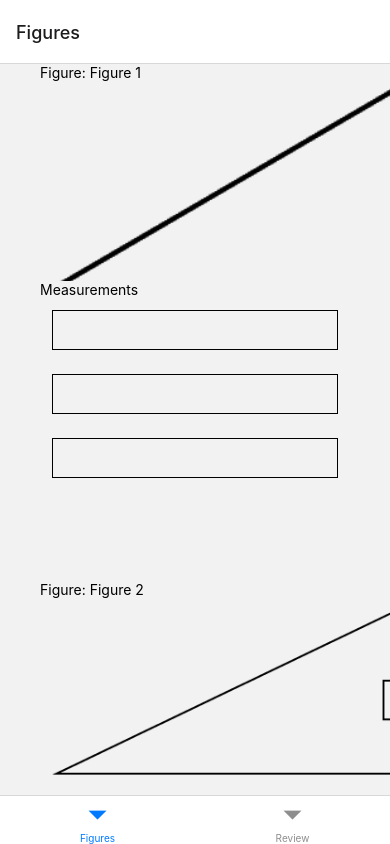
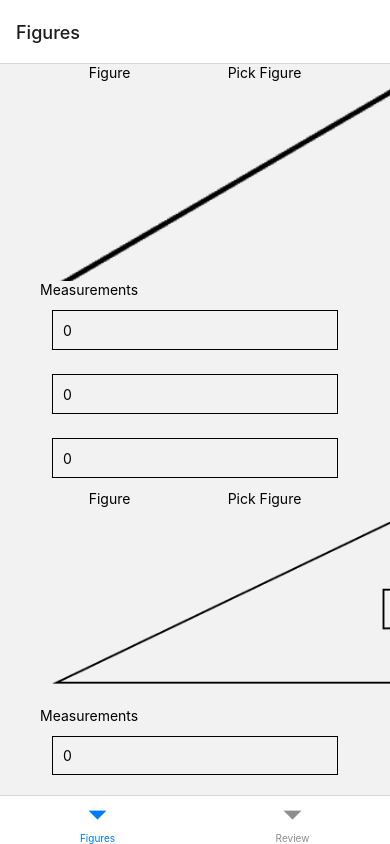
Before and after one commit to mxlopez25/FiguresExam, a React Native app: screen / in a window 390 px wide. Built offline with nearby package versions, Linux system fonts and the light colour scheme.

Commit message:
FiguresScreen update

```diff
--- a/navigation/screens/FigureScreen.tsx
+++ b/navigation/screens/FigureScreen.tsx
@@ -7,33 +7,77 @@ import {
   TextInput,
   StyleSheet,
   Dimensions,
+  Button,
+  Pressable,
 } from "react-native";
 
 const win = Dimensions.get("window");
 
 export default function FigureScreen() {
+  const [figure1a, setFigure1A] = React.useState("0"); // Figure 1 value to Calculate
+  const [figure1b, setFigure1B] = React.useState("0");
+  const [figure1c, setFigure1C] = React.useState("0");
 
-  const [figure1a, setFigure1A] = React.useState(''); // Figure 1 value to Calculate
-  const [figure1b, setFigure1B] = React.useState('');
-  const [figure1c, setFigure1C] = React.useState('');
+  const [figure2a, setFigure2A] = React.useState("0");
+  const [figure2b, setFigure2B] = React.useState("0");
+  const [figure2c, setFigure2C] = React.useState("0");
+  const [figure2d, setFigure2D] = React.useState("0");
+  const [figure2e, setFigure2E] = React.useState("0");
+  const [figure2f, setFigure2F] = React.useState("0");
+  const [figure2g, setFigure2G] = React.useState("0"); // Figure 2 value to Calculate
 
-  const [figure2a, setFigure2A] = React.useState('');
-  const [figure2b, setFigure2B] = React.useState('');
-  const [figure2c, setFigure2C] = React.useState('');
-  const [figure2d, setFigure2D] = React.useState('');
-  const [figure2e, setFigure2E] = React.useState('');
-  const [figure2f, setFigure2F] = React.useState('');
-  const [figure2g, setFigure2G] = React.useState(''); // Figure 2 value to Calculate
+  const [figure3a, setFigure3A] = React.useState("0"); // Figure 3 value to Calculate
+  const [figure3b, setFigure3B] = React.useState("0");
+  const [figure3c, setFigure3C] = React.useState("0");
+  const [figure3d, setFigure3D] = React.useState("0");
 
-  const [figure3a, setFigure3A] = React.useState(''); // Figure 3 value to Calculate
-  const [figure3b, setFigure3B] = React.useState('');
-  const [figure3c, setFigure3C] = React.useState('');
-  const [figure3d, setFigure3D] = React.useState('');
+  function ValidateNumber(value) {
+    return !isNaN(value) && value > 0;
+  }
+
+  function pythagorean(sideA, sideB) {
+    return Math.sqrt(Math.pow(sideA, 2) + Math.pow(sideB, 2));
+  }
+
+  function validateFigure1A() {
+    if (ValidateNumber(figure1b) && ValidateNumber(figure1c)) {
+      console.log(figure1b);
+      console.log(figure1c);
+      let result = pythagorean(parseFloat(figure1b), parseFloat(figure1c));
+      console.log(result);
+      setFigure1A(result.toFixed(5).toString());
+    } else {
+      setFigure1A("00");
+    }
+  }
+
+  function validateFigure2G() {
+    if (figure1b.length > 0 && figure1c.length > 0) {
+      setFigure2G("01");
+    } else {
+      setFigure2G("00");
+    }
+  }
+
+  function validateFigure3A() {
+    if (figure1b.length > 0 && figure1c.length > 0) {
+      setFigure2G("01");
+    } else {
+      setFigure2G("00");
+    }
+  }
 
   return (
     <ScrollView style={styles.figuresContainer}>
-      <View style={{ flex: 1 }}>
-        <Text>Figure: Figure 1</Text>
+      <View>
+        <View style={styles.figuresTopOptions}>
+          <Text>
+            Figure
+          </Text>
+          <Pressable style={{borderColor: '#000000', borderRadius: 4}}>
+            <Text>Pick Figure</Text>
+          </Pressable>
+        </View>
         <View style={styles.imageContainer}>
           <Image
             style={styles.figuresImages}
@@ -41,21 +85,12 @@ export default function FigureScreen() {
           />
         </View>
         <Text>Measurements</Text>
-        <TextInput
-          style={styles.input}
-          onChangeText={setFigure1A}
-          value={figure1a}
-          editable={false}
-        />
+        <TextInput style={styles.input} value={figure1a} editable={false} />
         <TextInput
           style={styles.input}
           onChangeText={(value) => {
             setFigure1B(value);
-            if(figure1b.length > 0 && figure1c.length > 0) {
-                setFigure1A('01');
-            } else {
-                setFigure1A('00');
-            }
+            validateFigure1A();
           }}
           value={figure1b}
         />
@@ -63,17 +98,20 @@ export default function FigureScreen() {
           style={styles.input}
           onChangeText={(value) => {
             setFigure1C(value);
-            if(figure1b.length > 0 && figure1c.length > 0) {
-                setFigure1A('01');
-            } else {
-                setFigure1A('00');
-            }
+            validateFigure1A();
           }}
           value={figure1c}
         />
       </View>
       <View style={{ flex: 1 }}>
-        <Text>Figure: Figure 2</Text>
+      <View style={styles.figuresTopOptions}>
+          <Text>
+            Figure
+          </Text>
+          <Pressable style={{borderColor: '#000000', borderRadius: 4}}>
+            <Text>Pick Figure</Text>
+          </Pressable>
+        </View>
         <View style={styles.imageContainer}>
           <Image
             style={styles.figuresImages}
@@ -83,43 +121,63 @@ export default function FigureScreen() {
         <Text>Measurements</Text>
         <TextInput
           style={styles.input}
-          onChangeText={setFigure2A}
+          onChangeText={(value) => {
+            setFigure2A(value);
+            validateFigure2G();
+          }}
           value={figure2a}
         />
         <TextInput
           style={styles.input}
-          onChangeText={setFigure2B}
+          onChangeText={(value) => {
+            setFigure2B(value);
+            validateFigure2G();
+          }}
           value={figure2b}
         />
         <TextInput
           style={styles.input}
-          onChangeText={setFigure2C}
+          onChangeText={(value) => {
+            setFigure2C(value);
+            validateFigure2G();
+          }}
           value={figure2c}
         />
         <TextInput
           style={styles.input}
-          onChangeText={setFigure2D}
+          onChangeText={(value) => {
+            setFigure2D(value);
+            validateFigure2G();
+          }}
           value={figure2d}
         />
         <TextInput
           style={styles.input}
-          onChangeText={setFigure2E}
+          onChangeText={(value) => {
+            setFigure2E(value);
+            validateFigure2G();
+          }}
           value={figure2e}
         />
         <TextInput
           style={styles.input}
-          onChangeText={setFigure2F}
+          onChangeText={(value) => {
+            setFigure2F(value);
+            validateFigure2G();
+          }}
           value={figure2f}
         />
-        <TextInput
-          style={styles.input}
-          onChangeText={setFigure2G}
-          value={figure2g}
-          editable={false}
-        />
+        <TextInput style={styles.input} value={figure2g} editable={false} />
       </View>
       <View style={{ flex: 1 }}>
-        <Text>Figure: Figure 3</Text>
+      <View style={styles.figuresTopOptions}>
+          <Text>
+            Figure
+          </Text>
+          <Pressable style={{borderColor: '#000000', borderRadius: 4}}>
+            <Text>Pick Figure</Text>
+          </Pressable>
+        </View>
         <View style={styles.imageContainer}>
           <Image
             style={styles.figuresImages}
@@ -134,17 +192,26 @@ export default function FigureScreen() {
         />
         <TextInput
           style={styles.input}
-          onChangeText={setFigure3B}
+          onChangeText={(value) => {
+            setFigure3B(value);
+            validateFigure3A();
+          }}
           value={figure3b}
         />
         <TextInput
           style={styles.input}
-          onChangeText={setFigure3C}
+          onChangeText={(value) => {
+            setFigure3C(value);
+            validateFigure3A();
+          }}
           value={figure3c}
         />
         <TextInput
           style={styles.input}
-          onChangeText={setFigure3D}
+          onChangeText={(value) => {
+            setFigure3D(value);
+            validateFigure3A();
+          }}
           value={figure3d}
         />
       </View>
@@ -153,11 +220,12 @@ export default function FigureScreen() {
 }
 
 const styles = StyleSheet.create({
+  figuresTopOptions: {flexDirection: 'row', justifyContent: 'space-around'},
   imageContainer: {
     width: win.width,
     height: 200,
-    alignItems: 'center',
-    justifyContent: 'center'
+    alignItems: "center",
+    justifyContent: "center",
   },
   figuresImages: {
     height: 200,
```
